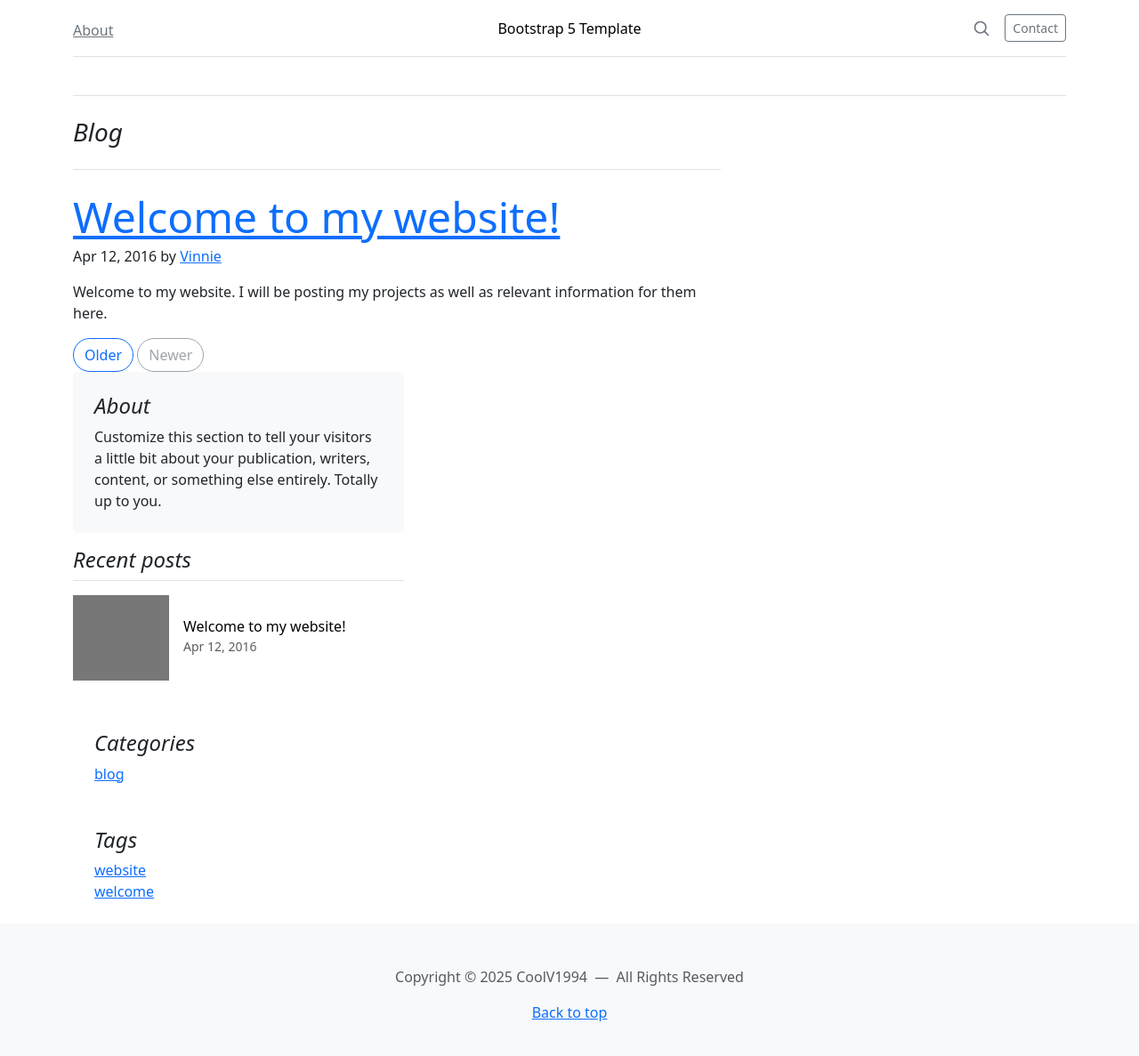
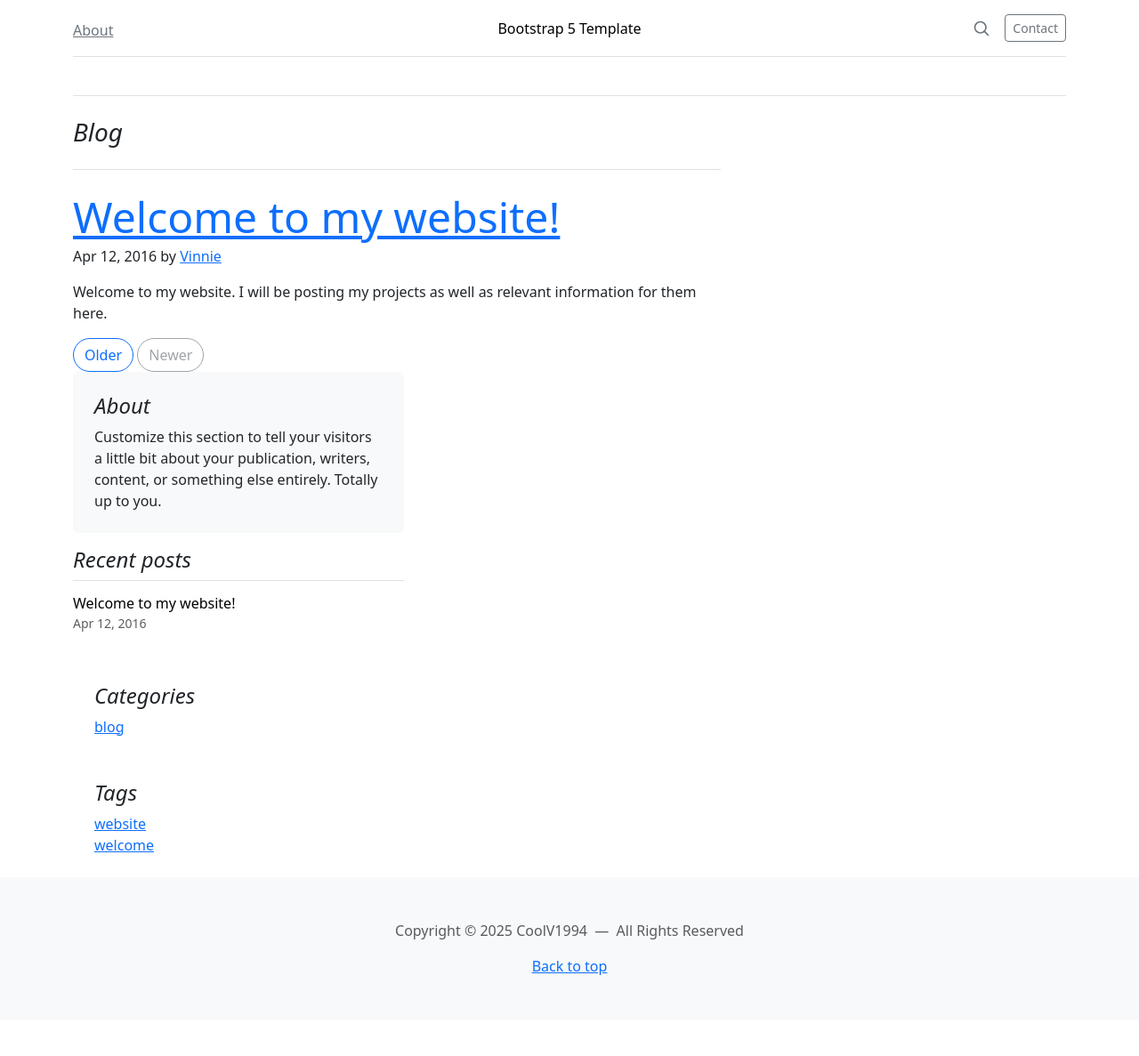
Before and after one commit to CoolV1994/Template-Bootstrap-5, a Jekyll site: the page built from index.html, in a window 1280 px wide and 1198 px high. Shown: the top 1187 px of the window at 89% size. Built offline with Jekyll 4.4.1, drawn with Linux system fonts in a browser that asks for light colours; the list of posts is cut into pages by our own code.

Commit message:
Update sidebar_posts.html

```diff
--- a/_includes/sidebar_posts.html
+++ b/_includes/sidebar_posts.html
@@ -5,9 +5,9 @@
 {% for post in site.posts limit:5 %}
 						<li>
 							<a class="d-flex flex-column flex-lg-row gap-3 align-items-start align-items-lg-center py-3 link-body-emphasis text-decoration-none border-top" href="{{ post.url | prepend: site.baseurl }}">
-								<svg aria-hidden="true" class="bd-placeholder-img " height="96" preserveAspectRatio="xMidYMid slice" width="100%" xmlns="http://www.w3.org/2000/svg">
-									<rect width="100%" height="100%" fill="#777"></rect>
-								</svg>
+								{% if post.thumbnail %}
+								<img height="96" width="96" src="{{ post.thumbnail }}" alt="Thumbnail">
+								{% endif %}
 								<div class="col-lg-8">
 									<h6 class="mb-0">{{ post.title }}</h6>
 									<small class="text-body-secondary">{{ post.date | date: "%b %-d, %Y" }}</small>
```
